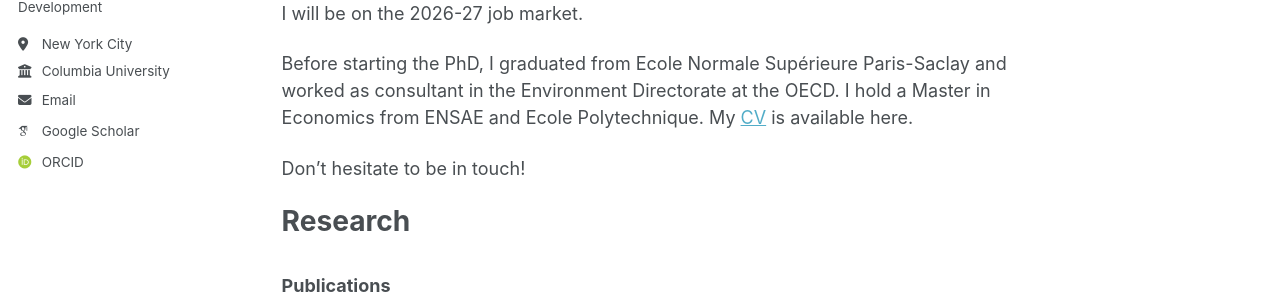
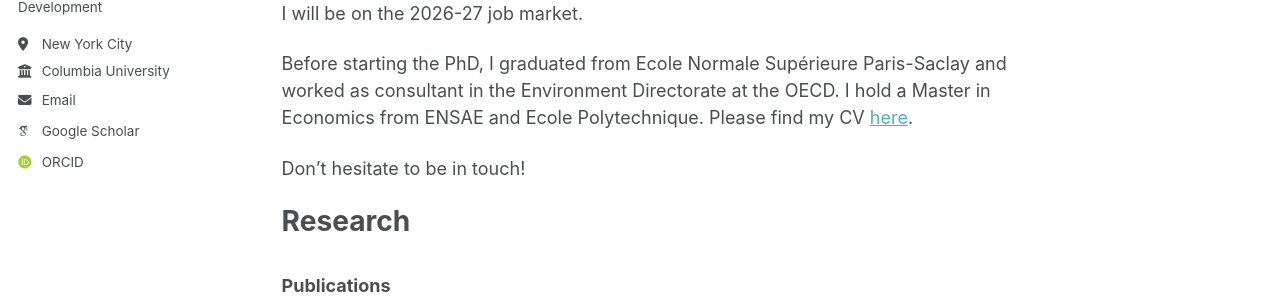
Before and after one commit to claraberes/claraberes.github.io, a Jekyll site: the page built from _pages/about.md, in a window 1280 px wide and 900 px high. Shown: the part 296-596 px from the top of the window. Built offline with Jekyll 4.4.1, drawn with Linux system fonts in a browser that asks for light colours; some web fonts are replaced.

Commit message:
Update about.md

```diff
--- a/_pages/about.md
+++ b/_pages/about.md
@@ -13,7 +13,7 @@
 
 I will be on the 2026-27 job market.
 
-Before starting the PhD, I graduated from Ecole Normale Supérieure Paris-Saclay and worked as consultant in the Environment Directorate at the OECD. I hold a Master in Economics from ENSAE and Ecole Polytechnique. My <a href="/files/cv_clara_berestycki.pdf" target="_blank">CV</a> is available here.
+Before starting the PhD, I graduated from Ecole Normale Supérieure Paris-Saclay and worked as consultant in the Environment Directorate at the OECD. I hold a Master in Economics from ENSAE and Ecole Polytechnique. Please find my CV <a href="/files/cv_clara_berestycki.pdf" target="_blank">here</a>.
 
 Don't hesitate to be in touch!
 
```
